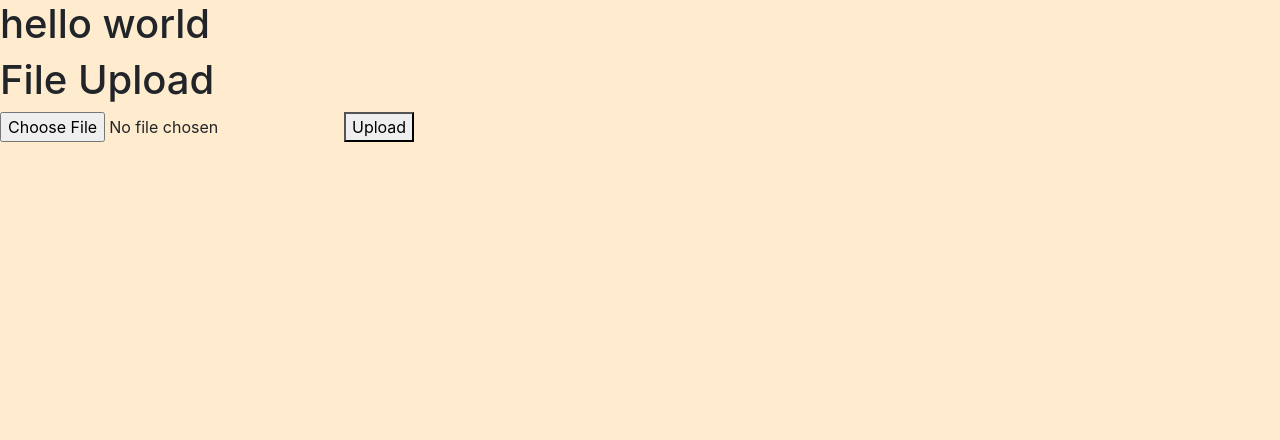
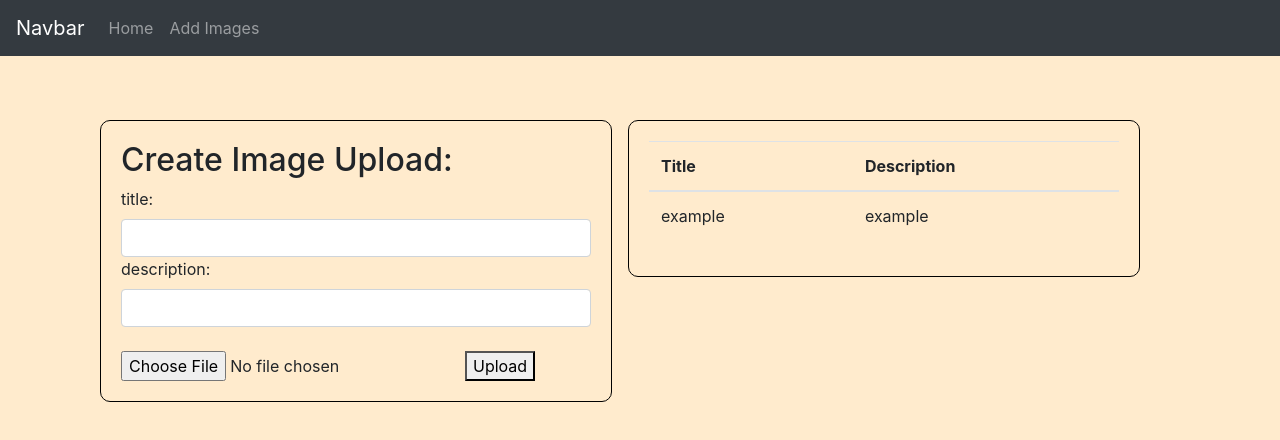
Before and after one commit to DanteDelgadillo/frontendcloudinary-, a React (Create React App) app: page /upload in a window 1280 px wide. Shown: the top 440 px of the page. Built offline with nearby package versions, Linux system fonts and the light colour scheme; no server answers.

Commit message:
images fet and display

```diff
--- a/package.json
+++ b/package.json
@@ -4,8 +4,12 @@
   "private": true,
   "dependencies": {
     "axios": "^0.18.0",
+    "bootstrap": "^4.3.1",
     "react": "^16.8.6",
+    "react-bootstrap": "^1.0.0-beta.8",
     "react-dom": "^16.8.6",
+    "react-responsive-carousel": "^3.1.49",
+    "react-router-dom": "^5.0.0",
     "react-scripts": "3.0.1"
   },
   "scripts": {
--- a/src/App.css
+++ b/src/App.css
@@ -1,6 +1,19 @@
-.imagepost {
-  width: 150px;
-  height: 150px;
+.boxOne{
+  border: 1px solid black;
+  width: 40%;
+  float: left;
+  margin-top: 5%;
+  border-radius: 10px;
+  padding: 20px;
+  margin-left: 100px;
+}
+
+.boxTwo{
+  border: 1px solid black;
+  width: 40%;
   float: right;
-  margin-left: 40px;
+  margin-top: 5%;
+  border-radius: 10px;
+  padding: 20px;
+  margin-right: 140px;
 }
--- a/src/App.js
+++ b/src/App.js
@@ -1,16 +1,19 @@
 import React from 'react';
 
-import './App.css';
-import FileUpload from "./Components/upload";
+import './App.css'
+import NavBar from "./Components/navBar";
+import { BrowserRouter } from "react-router-dom";
+import Main from "./Components/main";
 
 function App() {
   return (
     <React.Fragment >
-
-      <h1>hello world</h1>
-      <div>
-        <FileUpload></FileUpload>
-      </div>
+      <NavBar />
+      <BrowserRouter>
+        <div>
+          <Main />
+        </div>
+      </BrowserRouter>
     </React.Fragment>
   );
 }
--- /dev/null
+++ b/src/Components/imageloading.js
@@ -0,0 +1,43 @@
+import React, { Component } from 'react'
+import axios from 'axios';
+import "react-responsive-carousel/lib/styles/carousel.min.css";
+import { Carousel } from 'react-responsive-carousel';
+
+
+
+
+export default class imageloading extends Component {
+    constructor() {
+        super();
+        this.state = {
+            getimages: []
+        }
+    }
+
+    componentDidMount() {
+        axios.get("http://localhost:4000/getAllImages")
+            .then(response => {
+                this.setState({ getimages: response.data });
+            })
+            .catch(function (error) {
+                console.log(error);
+            })
+    }
+
+
+    render() {
+        console.log(this.state.getimages)
+        return (
+            <Carousel showArrows={true} showThumbs={true} >
+                {
+                    this.state.getimages.map((image) => (
+                        <div key={image._id} >
+                            <img src={image.imageURL} alt="" />
+                        </div>
+                    ))
+                }
+
+            </Carousel>
+        )
+    }
+}
--- /dev/null
+++ b/src/Components/main.js
@@ -0,0 +1,13 @@
+import React from "react";
+import { Route } from "react-router-dom";
+import Upload from "../Components/upload"
+import imageshomepage from "../Components/imageloading";
+
+const Main = () => (
+    <React.Fragment>
+        <Route exact path="/upload" component={Upload} />
+        <Route exact path="/" component={imageshomepage} />
+    </React.Fragment>
+);
+
+export default Main;
--- /dev/null
+++ b/src/Components/navBar.js
@@ -0,0 +1,31 @@
+import React, { Component } from 'react'
+import { Navbar, Nav, } from 'react-bootstrap';
+
+
+
+class navBar extends Component {
+
+    constructor(props) {
+        super(props);
+        this.state = {
+
+        }
+    }
+    render() {
+        return (
+
+            <React.Fragment>
+                <Navbar bg="dark" variant="dark">
+                    <Navbar.Brand href="/">Navbar</Navbar.Brand>
+                    <Nav className="mr-auto">
+                        <Nav.Link href="/">Home</Nav.Link>
+                        <Nav.Link href="/upload">Add Images</Nav.Link>
+                    </Nav>
+                </Navbar>
+            </React.Fragment>
+
+        )
+    }
+}
+
+export default navBar;
--- a/src/Components/upload.js
+++ b/src/Components/upload.js
@@ -7,7 +7,10 @@ class FileUpload extends Component {
     constructor(props) {
         super(props);
         this.state = {
-            file: null
+            file: null,
+            title: "",
+            descripton: "",
+            allImages: []
         }
         this.onFormSubmit = this.onFormSubmit.bind(this)
         this.onChange = this.onChange.bind(this)
@@ -34,13 +37,79 @@ class FileUpload extends Component {
         return axios.post(url, formData, config)
     }
 
+    onChange2 = e => {
+        const name = e.target.name;
+        const value = e.target.value;
+        this.setState({
+            [name]: value
+        })
+    };
+
+    // *****************get all images****************
+    componentDidMount() {
+        axios.get("http://localhost:4000/getAllImages")
+            .then(response => {
+                this.setState({ allImages: response.data });
+            })
+            .catch(function (error) {
+                console.log(error);
+            })
+    }
+
+
     render() {
         return (
-            <form onSubmit={this.onFormSubmit}>
-                <h1>File Upload</h1>
-                <input type="file" name='file' onChange={this.onChange} />
-                <button type="submit">Upload</button>
-            </form>
+            <React.Fragment>
+                <div>
+                    {console.log(this.state.allImages)}
+                    <div className="boxOne">
+                        <form onSubmit={this.onFormSubmit}>
+                            <h2>Create Image Upload:</h2>
+                            <section>
+                                <label className="font">title:</label>
+                                <input
+                                    className="form-control"
+                                    type="text"
+                                    name="title"
+                                    id="title"
+                                    value={this.state.title}
+                                    onChange={this.onChange2}
+                                />
+                            </section>
+                            <section>
+                                <label className="font">description:</label>
+                                <input
+                                    className="form-control"
+                                    type="text"
+                                    name="description"
+                                    id="description"
+                                    value={this.state.description}
+                                    onChange={this.onChange2}
+                                />
+                            </section>
+                            <br></br>
+                            <input type="file" name='file' onChange={this.onChange} />
+                            <button type="submit">Upload</button>
+                        </form>
+                    </div>
+                    <div className="boxTwo">
+                        <table className="table">
+                            <thead>
+                                <tr>
+                                    <th >Title</th>
+                                    <th>Description</th>
+                                </tr>
+                            </thead>
+                            <tbody>
+                                <tr>
+                                    <td>example</td>
+                                    <td>example</td>
+                                </tr>
+                            </tbody>
+                        </table>
+                    </div>
+                </div>
+            </React.Fragment>
         )
     }
 }
```
Also changed, not shown: 1 other file (tests, documents, lock files or other folders).
